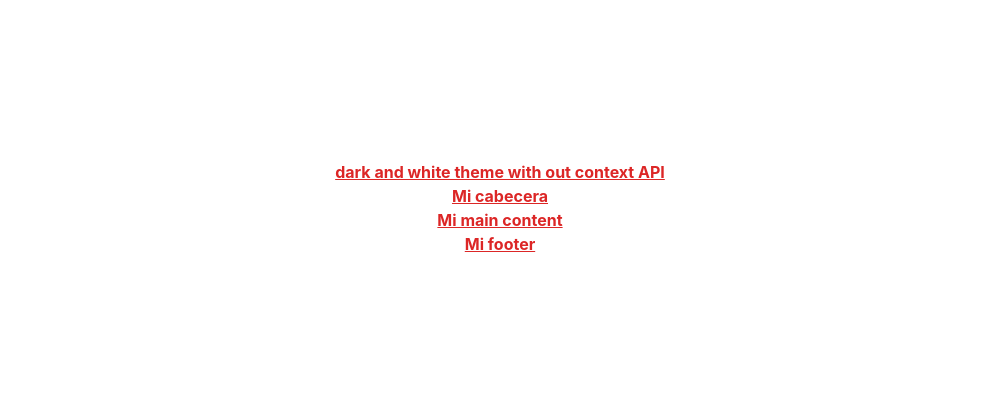
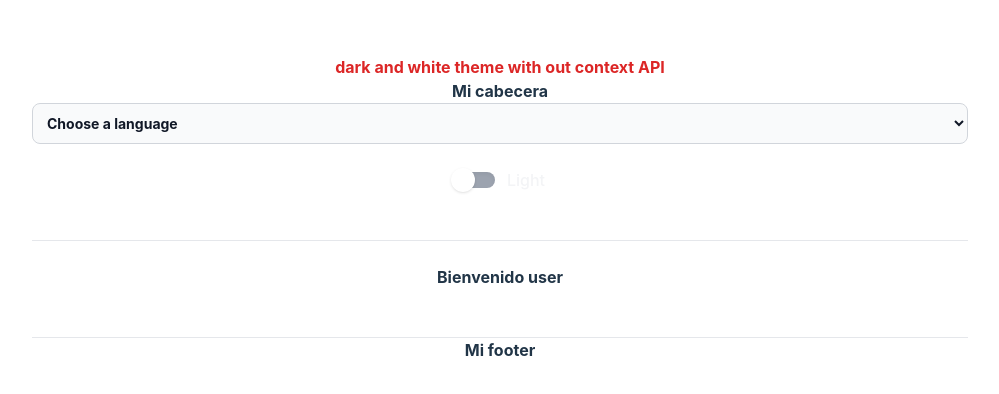
Before and after one commit to JohnRodriguezM/context-vs-no-context, a React (Vite) app: page /whiteBlackWithOutContext in a window 1280 px wide. Shown: the part 192-586 px from the top of the page, without its empty margins (140-1139 px from the left). Built offline with nearby package versions, Linux system fonts and the light colour scheme.

Commit message:
with out context ligth - dark

```diff
--- a/src/App.css
+++ b/src/App.css
@@ -1,5 +1,6 @@
 #root {
-  max-width: 1280px;
+  width: 90%;
+  max-width: 1000px;
   margin: 0 auto;
   padding: 2rem;
   text-align: center;
@@ -32,10 +33,11 @@
   }
 }
 
-.card {
+/*.card {
   padding: 2em;
-}
+}*/
 
-.read-the-docs {
+/*.read-the-docs {
   color: #888;
 }
+*/
--- /dev/null
+++ b/src/components/Footer.tsx
@@ -0,0 +1,9 @@
+import React from "react";
+
+export const Footer = (props:any) => {
+  return (
+    <footer className = {props.theme}>
+      <h3>Mi footer</h3>
+    </footer>
+  );
+};
--- /dev/null
+++ b/src/components/Header.tsx
@@ -0,0 +1,74 @@
+import React, { FC, useState } from "react";
+
+interface PropsHeader {
+  theme?: string;
+  setTheme?: Function;
+  title: string;
+}
+
+/*let toggle = "text-gray-700";*/
+let moveButtonTheme = "-left-1";
+
+export const Header: FC<PropsHeader> = ({
+  title,
+  theme,
+  setTheme,
+  ...props
+}) => {
+  const handleClick = (e: any) => {
+    if (e.target.checked) {
+      setTheme?.("invert");
+      /*toggle = "text-white";*/
+      moveButtonTheme = "left-5";
+    } else {
+      setTheme?.("invert-0");
+      /*toggle = "text-black";*/
+      moveButtonTheme = "-left-1";
+    }
+  };
+
+  return (
+    <header className = {theme}>
+      <h2 className="text-red-600">{title}</h2>
+      <h3>Mi cabecera</h3>
+      <>
+        <select className="bg-gray-50 border border-gray-300 text-gray-900 text-sm rounded-lg focus:ring-blue-500 focus:border-blue-500 block w-full p-2.5 dark:bg-gray-700 dark:border-gray-600 dark:placeholder-gray-400 dark:text-white dark:focus:ring-blue-500 dark:focus:border-blue-500">
+          <option selected>Choose a language</option>
+          <option value="es">ES</option>
+          <option value="en">EN</option>
+        </select>
+      </>
+      <br />
+      <>
+        <div className="flex items-center justify-center">
+          <div className="flex items-center">
+            <input
+              id="toogleA"
+              type="checkbox"
+              className="hidden"
+              onClick={handleClick}
+            />
+            <label
+              htmlFor="toogleA"
+              className="flex items-center cursor-pointer"
+            >
+              <div className="relative">
+                <div className="w-10 h-4 bg-gray-400 rounded-full shadow-inner"></div>
+                <div
+                  className={`dot absolute w-6 h-6 bg-white rounded-full shadow ${moveButtonTheme} -top-1 transition
+                `}
+                ></div>
+              </div>
+              {/*${toggle}*/}
+              <div className={`ml-3   text-gray-100   font-medium`}>
+                {theme === "invert-0" ? "Light" : "Dark"}
+              </div>
+            </label>
+          </div>
+        </div>
+      </>
+      <br />
+      <br />
+    </header>
+  );
+};
--- /dev/null
+++ b/src/components/Main.tsx
@@ -0,0 +1,23 @@
+import React, { FC } from "react";
+
+interface PropsMain {
+  theme?: string;
+  setTheme?: Function;
+  title?: string;
+  children?: JSX.Element | JSX.Element[] | string | string[] | React.ReactElement | React.ReactElement[] | React.ReactNode | React.ReactNode[];
+}
+
+export const Main: FC<PropsMain> = ({
+  title,
+  theme,
+  setTheme,
+  children,
+  ...props
+}: any) => {
+  return (
+    <main className={theme}>
+      {children}
+      <br />
+    </main>
+  );
+};
--- a/src/index.css
+++ b/src/index.css
@@ -32,7 +32,7 @@ body {
   margin: 0;
   display: flex;
   place-items: center;
-  min-width: 320px;
+  min-width: 100%;
   min-height: 100vh;
 }
 
--- a/src/pages/WhiteBlackTheme/WithOutContext.tsx
+++ b/src/pages/WhiteBlackTheme/WithOutContext.tsx
@@ -1,18 +1,30 @@
-import React from "react";
+import React, { useState, FC } from "react";
+import { Footer } from "../../components/Footer";
+import { Header } from "../../components/Header";
+import { Main } from "../../components/Main";
 
-export const WithOutContext = () => {
+//invert
+export const WithOutContext: FC = () => {
+  const initialTheme = "invert-0";
+  const [theme, setTheme] = useState(initialTheme);
   return (
-    <div className=" text-base font-bold underline text-red-600">
-      <header>
-        <h2> dark and white theme with out context API</h2>
-        <h3>Mi cabecera</h3>
-      </header>
-      <main>
-        <h2>Mi main content</h2>
-      </main>
-      <footer>
-        <h3>Mi footer</h3>
-      </footer>
+    //lo podria colocar en el div de abajo pero no tendria sentido sin usar la context api  --- ${theme}
+    <div className={` text-base font-bold`}>
+      <Header
+        title=" dark and white theme with out context API "
+        {...{ theme, setTheme }}
+      />
+      <hr />
+      <Main theme = {theme}
+      >
+        <h2 className="text-white">Bienvenido invitad@</h2>
+        <h2>Bienvenido user</h2>
+        <p className="text-white">Mi contenido principal</p>
+      </Main>
+      <hr />
+      <Footer
+      theme = {theme}
+      />
     </div>
   );
 };
```
